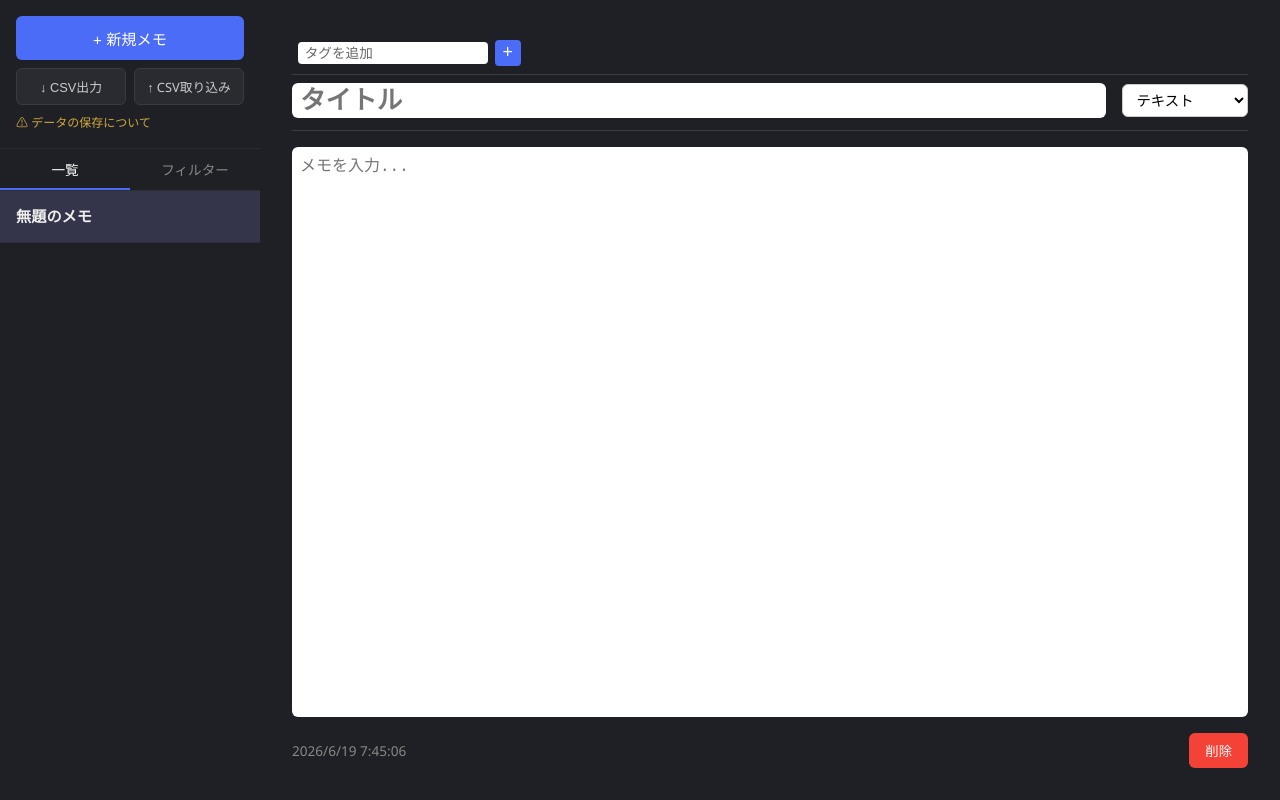
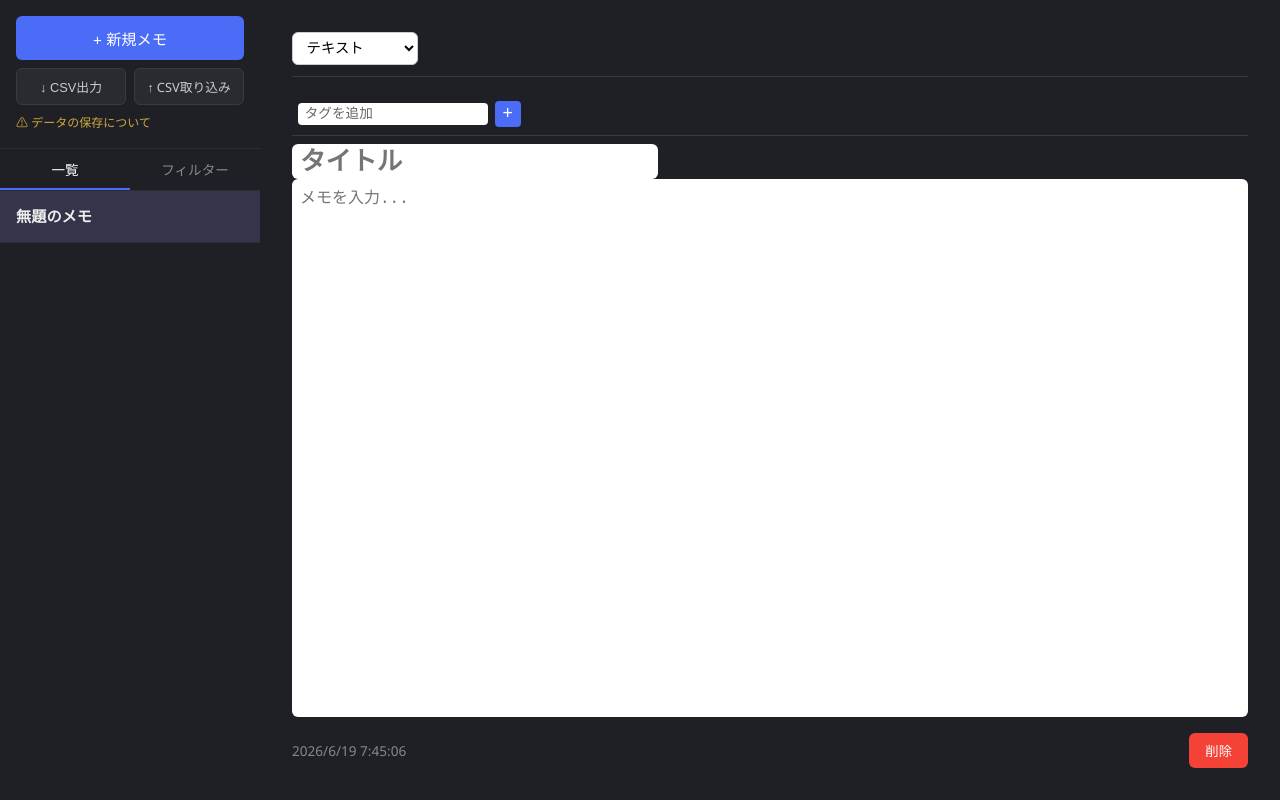
Before and after one commit to takamori915/notepad-app, a plain HTML site: page index.html in a window 1280 px wide. Drawn offline with nearby package versions, Linux system fonts and the light colour scheme.

Commit message:
Move format selector above tag editor, title below tags

```diff
--- a/index.html
+++ b/index.html
@@ -76,19 +76,21 @@
             <div class="mobile-editor-header">
                 <button id="openMenuBtn" class="mobile-menu-btn">☰ 一覧</button>
             </div>
+            <div class="editor-header">
+                <select id="formatSelect" class="format-select">
+                    <option value="text">テキスト</option>
+                    <option value="todo">TODOリスト</option>
+                    <option value="markdown">Markdown</option>
+                </select>
+            </div>
             <div class="tag-editor">
                 <div id="tagList" class="tag-list"></div>
                 <input id="tagInput" class="tag-input" type="text" placeholder="タグを追加" list="tagSuggestions" autocomplete="off">
                 <datalist id="tagSuggestions"></datalist>
                 <button id="tagAddBtn" class="add-btn">+</button>
             </div>
-            <div class="editor-header">
+            <div class="title-row">
                 <input id="titleInput" class="title-input" type="text" placeholder="タイトル">
-                <select id="formatSelect" class="format-select">
-                    <option value="text">テキスト</option>
-                    <option value="todo">TODOリスト</option>
-                    <option value="markdown">Markdown</option>
-                </select>
             </div>
             <div id="editorBody" class="editor-body">
                 <textarea id="bodyInput" class="body-input" placeholder="メモを入力..."></textarea>
```
